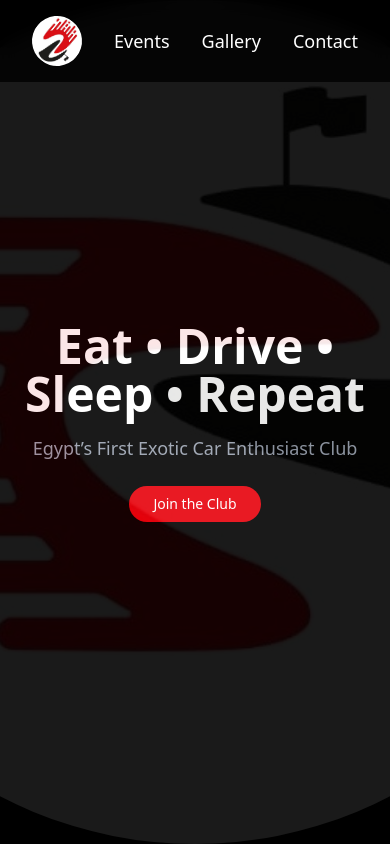
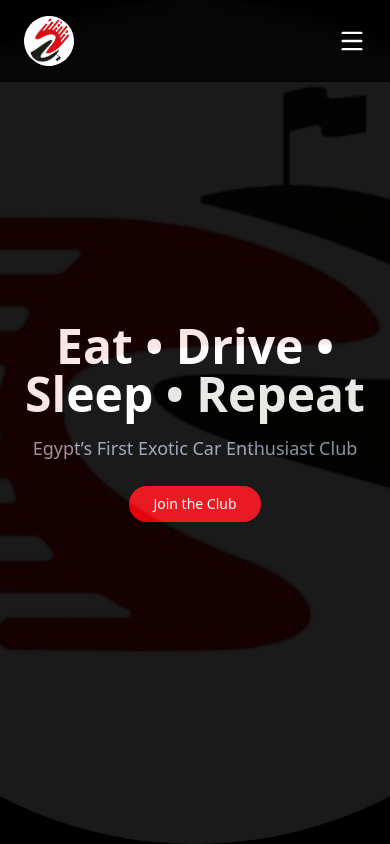
Before and after one commit to BEKO227/Roads-Rides, a Next.js app: page / in a window 390 px wide. Shown: the top 844 px of the page. Built offline with nearby package versions, Linux system fonts and the light colour scheme.

Commit message:
motion time change + responsive Navbar

```diff
--- a/src/app/Components/Navbar/Navbar.jsx
+++ b/src/app/Components/Navbar/Navbar.jsx
@@ -1,19 +1,26 @@
 'use client'
 import Image from "next/image";
 import Link from "next/link";
-
+import { useState } from "react";
+import { motion, AnimatePresence } from "framer-motion";
 import {
   NavigationMenu,
   NavigationMenuList,
   NavigationMenuItem,
 } from "@radix-ui/react-navigation-menu";
-import { motion } from "framer-motion";
-
+import { Menu, X } from "lucide-react";
 
 export default function Navbar() {
+  const [isOpen, setIsOpen] = useState(false);
+
+  const menuItems = [
+    { name: "Events", path: "/Events" },
+    { name: "Gallery", path: "/Gallery" },
+    { name: "Contact", path: "/Contact" },
+  ];
+
   return (
-    <NavigationMenu className="flex items-center justify-between px-8 py-4 bg-black/80 fixed top-0 left-0 w-full z-50 backdrop-blur">
-
+    <NavigationMenu className="flex items-center justify-between px-6 py-4 bg-black/80 fixed top-0 left-0 w-full z-50 backdrop-blur">
       {/* Logo */}
       <NavigationMenuList>
         <NavigationMenuItem>
@@ -34,38 +41,52 @@ export default function Navbar() {
         </NavigationMenuItem>
       </NavigationMenuList>
 
-      {/* Menu Items */}
-      <NavigationMenuList className="flex space-x-8 text-lg font-medium">
-        <NavigationMenuItem>
+      {/* Desktop Menu */}
+      <NavigationMenuList className="hidden md:flex space-x-8 text-lg font-medium">
+        {menuItems.map((item) => (
+          <NavigationMenuItem key={item.name}>
             <Link
-            href="/Events"
-            className="relative text-white hover:text-red-500 transition-colors duration-300"
+              href={item.path}
+              className="relative text-white hover:text-red-500 transition-colors duration-300 group"
             >
-            Events
+              {item.name}
               <span className="absolute left-0 -bottom-1 w-0 h-[2px] bg-red-500 transition-all duration-300 group-hover:w-full"></span>
             </Link>
           </NavigationMenuItem>
+        ))}
+      </NavigationMenuList>
 
-        <NavigationMenuItem>
+      {/* Mobile Menu Button */}
+      <button
+        className="md:hidden text-white"
+        onClick={() => setIsOpen(!isOpen)}
+      >
+        {isOpen ? <X size={28} /> : <Menu size={28} />}
+      </button>
+
+      {/* Mobile Dropdown Menu */}
+      <AnimatePresence>
+        {isOpen && (
+          <motion.div
+            initial={{ opacity: 0, y: -20 }}
+            animate={{ opacity: 1, y: 0 }}
+            exit={{ opacity: 0, y: -20 }}
+            transition={{ duration: 0.3 }}
+            className="absolute top-16 left-0 w-full bg-black/90 md:hidden flex flex-col items-center space-y-6 py-6"
+          >
+            {menuItems.map((item) => (
               <Link
-            href="/Gallery"
-            className="relative text-white hover:text-red-500 transition-colors duration-300"
+                key={item.name}
+                href={item.path}
+                className="text-white text-lg hover:text-red-500 transition"
+                onClick={() => setIsOpen(false)}
               >
-            Gallery
-            <span className="absolute left-0 -bottom-1 w-0 h-[2px] bg-red-500 transition-all duration-300 group-hover:w-full"></span>
+                {item.name}
               </Link>
-        </NavigationMenuItem>
-
-        <NavigationMenuItem>
-          <Link
-            href="/Contact"
-            className="relative text-white hover:text-red-500 transition-colors duration-300"
-          >
-            Contact
-            <span className="absolute left-0 -bottom-1 w-0 h-[2px] bg-red-500 transition-all duration-300 group-hover:w-full"></span>
-          </Link>
-        </NavigationMenuItem>
-      </NavigationMenuList>
+            ))}
+          </motion.div>
+        )}
+      </AnimatePresence>
     </NavigationMenu>
   );
 }
--- a/src/app/page.jsx
+++ b/src/app/page.jsx
@@ -17,73 +17,73 @@ export default function Home() {
       name: "dubizzle Egypt",
       img: "/dubizzle.png",
       desc: "Sponsored the Gold Race, supporting Egypt's automotive community and engaging enthusiasts.",
-      delay: 0.2,
+      delay: 0.1,
     },
     {
       name: "Protect Me Egypt",
       img: "/ProtectMe.jpeg",
       desc: "Provides premium car protection services for members and event participants.",
-      delay: 0.4,
+      delay: 0.2,
     },
     {
       name: "Mobil 1 Egypt",
       img: "/mobil1.png",
       desc: "High-performance engine oils supporting our supercar track days.",
-      delay: 0.6,
+      delay: 0.3,
     },
     {
     name: "Apex Egypt",
     img: "/apex.jpeg",
     desc: "Precision automotive performance partner, enhancing tuning and track experiences.",
-    delay: 0.8,
+    delay: 0.4,
      },
      {
       name: "Kouger Ethanol",
       img: "/Kouger.png",
       desc: "Official ethanol fuel sponsor, supporting sustainable high-performance driving.",
-      delay: 1.0,
+      delay: 0.5,
     },
     {
       name: "We Gold",
       img: "/wegold.png",
       desc: "Official luxury sponsor supporting our exclusive automotive events.",
-      delay: 1.2,
+      delay: 0.6,
     },
     {
       name: "Orange Premiere",
       img: "/orange-premiere.png",
       desc: "Top-tier media and event coverage",
-      delay: 1.4,
+      delay: 0.7,
     },
     {
       name: "Tzkarti",
       img: "/tzkarti.png",
       desc: "Innovative digital ticketing solutions",
-      delay: 1.6,
+      delay: 0.8,
     },
     {
       name: "SVNTWLV",
       img: "/svntwlv.jpeg",
       desc: "Exclusive lifestyle brand partner",
-      delay: 1.8,
+      delay: 0.9,
     },
     {
       name: "Helpoo",
       img: "/helpoo.png",
       desc: "Supporting automotive enthusiasts",
-      delay: 2,
+      delay: 1,
     },
     {
       name: "ProjectX",
       img: "/projectx.jpg",
       desc: "Innovative automotive project and tech partner",
-      delay: 2.2  ,
+      delay: 1.1 ,
     },
     {
       name: "ELF",
       img: "/elf.jpg",
       desc: "Official motor oil partner, supporting high-performance events and car enthusiasts.",
-      delay: 2.4,
+      delay: 1.2,
     },
   ];
   return (
```
Lines whose indentation alone changed are shown as unchanged.
